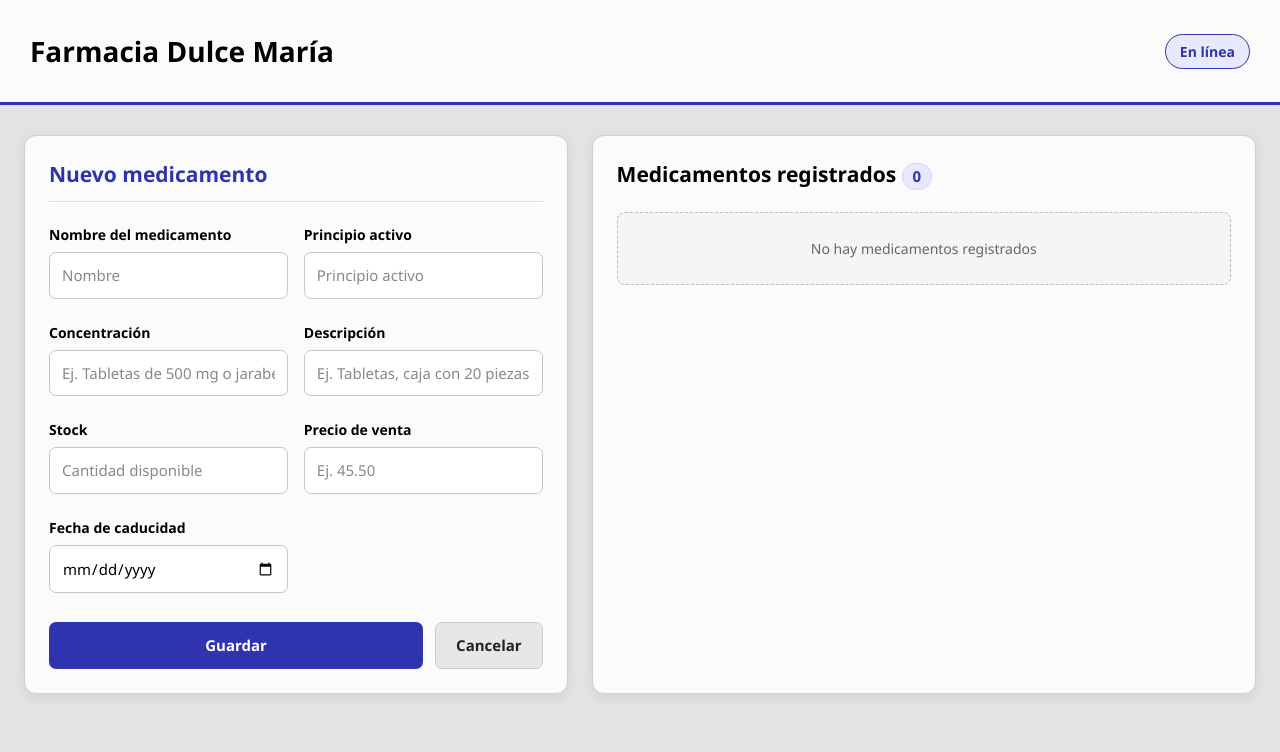
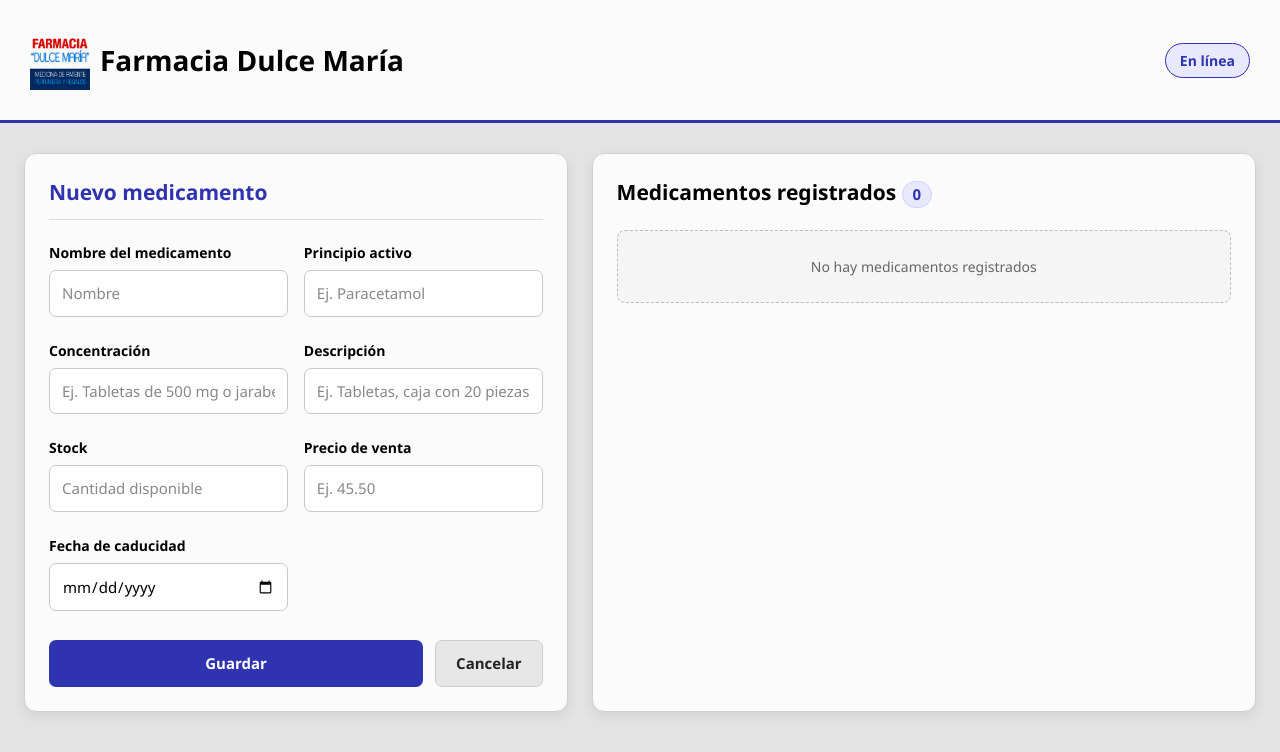
Before and after one commit to jonathan-albarran/PWA_Farmacia, a browser extension: page index.html in a window 1280 px wide. Drawn offline with Linux system fonts and the light colour scheme.

Commit message:
Se agrego el Logotipo de la Farmacia

```diff
--- a/index.html
+++ b/index.html
@@ -10,7 +10,6 @@
     <meta name="apple-mobile-web-app-capable" content="yes">
     <meta name="apple-mobile-web-app-status-bar-style" content="default">
     <meta name="apple-mobile-web-app-title" content="Farmacia Dulce María">
-    <meta name="format-detection" content="telephone=no">
 
     <title>Farmacia Dulce María</title>
 
@@ -19,7 +18,10 @@
 </head>
 <body>
     <header class="top">
-        <h1>Farmacia Dulce María</h1>
+        <h1>
+            <img src="Logo.png" alt="Logo de Farmacia Dulce María" class="logo">
+            Farmacia Dulce María
+        </h1>
         <span class="status" id="status">En línea</span>
     </header>
 
@@ -33,15 +35,13 @@
                     <label for="nombre">Nombre del medicamento</label>
                     <input type="text" id="nombre" name="nombre"
                         placeholder="Nombre" autocomplete="off" required>
-                    <!-- <small class="ayuda">Nombre del producto</small> -->
                     <small class="error" id="err-nombre"></small>
                 </div>
 
                 <div class="field">
                     <label for="principio">Principio activo</label>
                     <input type="text" id="principio" name="principio"
-                        placeholder="Principio activo" autocomplete="off" required>
-                    <!-- <small class="ayuda">Principio activo del medicamento</small> -->
+                        placeholder="Ej. Paracetamol" autocomplete="off" required>
                     <small class="error" id="err-principio"></small>
                 </div>
 
@@ -49,7 +49,6 @@
                     <label for="concentracion">Concentración</label>
                     <input type="text" id="concentracion" name="concentracion"
                         placeholder="Ej. Tabletas de 500 mg o jarabe de 100 ml" autocomplete="off" required>
-                    <!-- <small class="ayuda">Tabletas de 500 mg o jarabe de 100 ml</small> -->
                     <small class="error" id="err-concentracion"></small>
                 </div>
 
@@ -58,7 +57,6 @@
                     <input type="text" id="descripcion" name="descripcion"
                         placeholder="Ej. Tabletas, caja con 20 piezas"
                         autocomplete="off" required>
-                    <!-- <small class="ayuda">Presentación u otros detalles del medicamento</small> -->
                     <small class="error" id="err-descripcion"></small>
                 </div>
 
@@ -66,7 +64,6 @@
                     <label for="stock">Stock</label>
                     <input type="number" id="stock" name="stock"
                         placeholder="Cantidad disponible" min="0" step="1" required>
-                    <!-- <small class="ayuda">Número de unidades disponibles</small> -->
                     <small class="error" id="err-stock"></small>
                 </div>
 
@@ -74,14 +71,12 @@
                     <label for="precio">Precio de venta</label>
                     <input type="number" id="precio" name="precio"
                         placeholder="Ej. 45.50" min="0" step="0.01" required>
-                    <!-- <small class="ayuda">Precio del producto</small> -->
                     <small class="error" id="err-precio"></small>
                 </div>
 
                 <div class="field">
                     <label for="caducidad">Fecha de caducidad</label>
                     <input type="date" id="caducidad" name="caducidad" required>
-                    <!-- <small class="ayuda">Fecha de caducidad</small> -->
                     <small class="error" id="err-caducidad"></small>
                 </div>
 
--- a/style.css
+++ b/style.css
@@ -37,6 +37,15 @@ body {
 
 .top h1 {
     font-size: 28px;
+    display: flex;
+    align-items: center;
+    gap: 10px;
+}
+
+.logo {
+    width: 60px;
+    height: 60px;
+    object-fit: contain;
 }
 
 .status,
```
Also changed, not shown: Logo.png (added).
